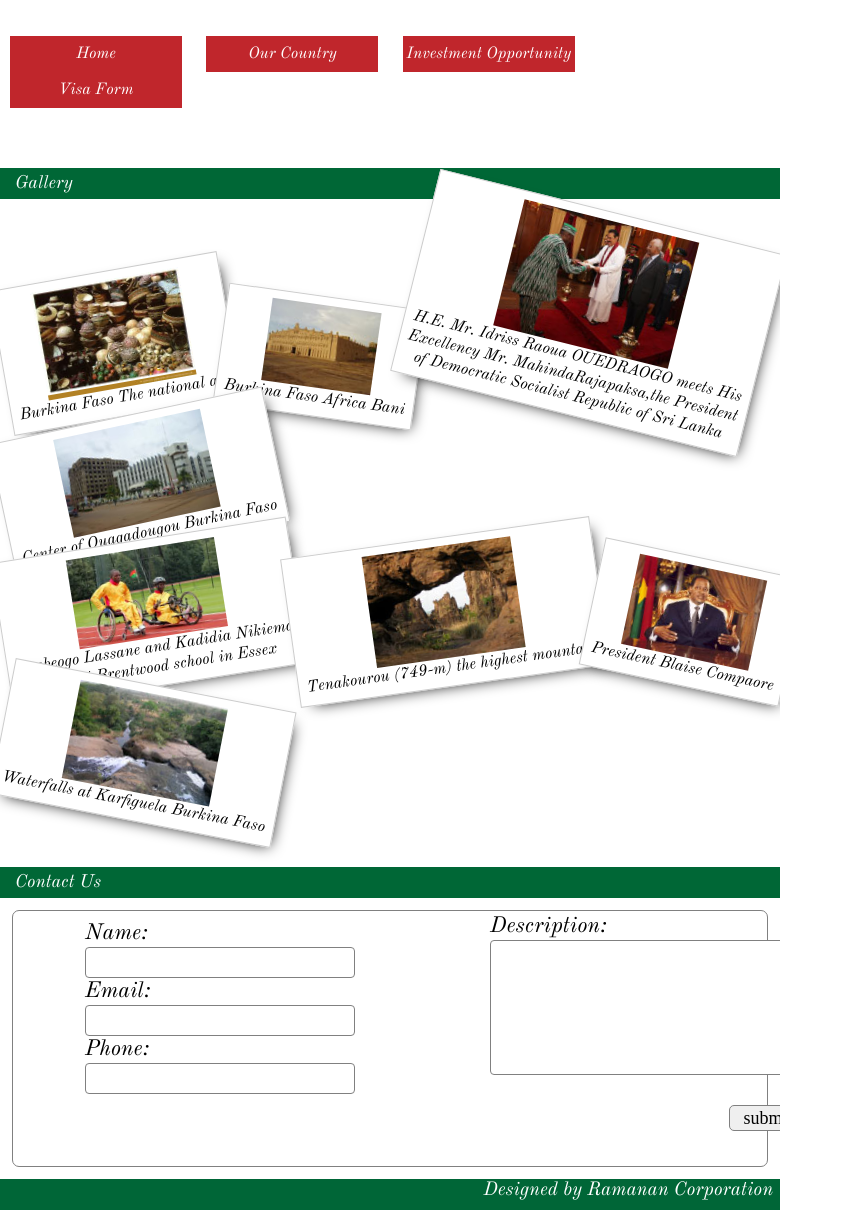
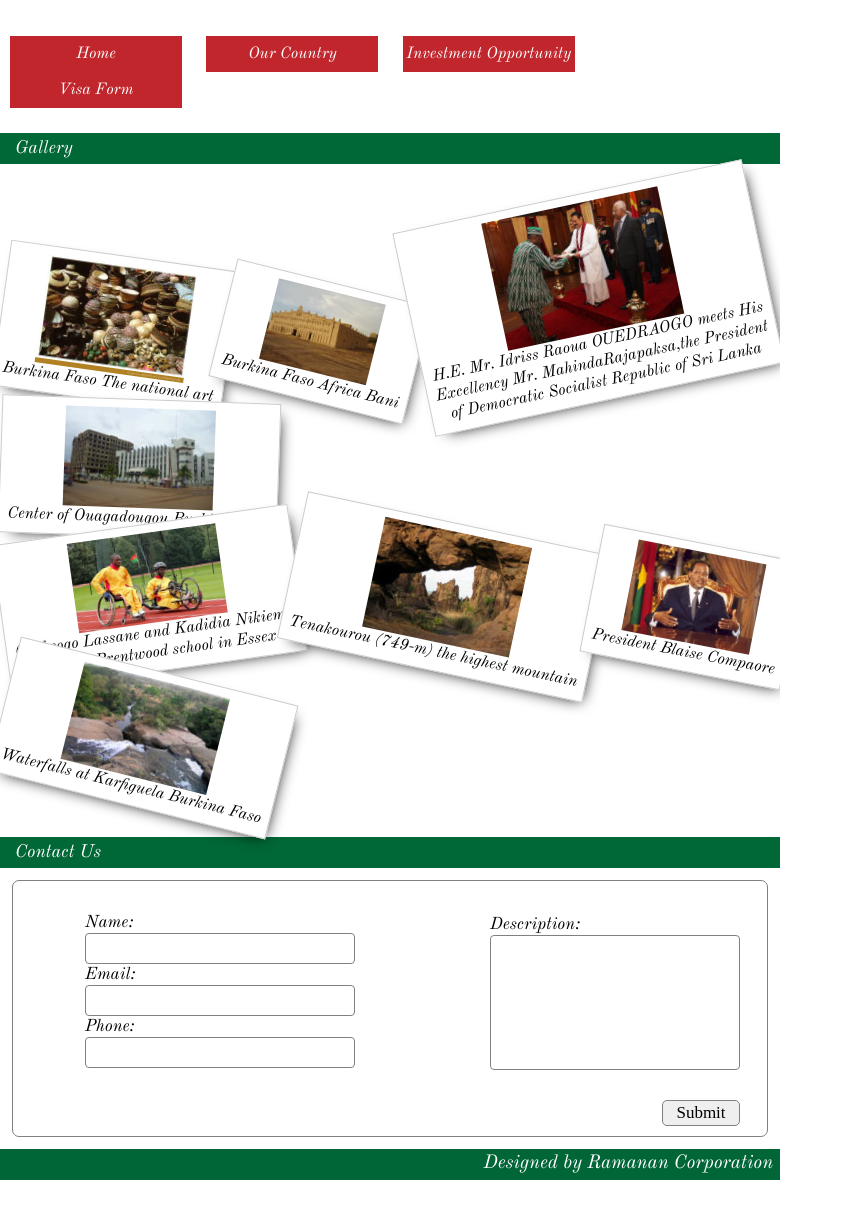
Before and after one commit to rcorp/burkinafasofbtab, a PHP site: page /burkinafasofbtab/ in a window 1280 px wide. Shown: the part 314-1524 px from the top of the page, without its empty margins (0-843 px from the left). After the commit the page ends 1494 px from the top, so only its background shows below. Run offline with PHP 8.4, Linux system fonts and the light colour scheme; some libraries are stand-ins or nearby versions.

Commit message:
BurkinaFaso FB Tab

```diff
--- a/index.php
+++ b/index.php
@@ -27,7 +27,7 @@
 				<div class="gallery">
 					<p>Gallery</p>
 				</div>
-				<div class="photo" id = "collager">
+				<div class="photo" id = "collager"></br>
 					<div class="polaroid">
 						<img src="images/Burkina-Faso-The-national-art.jpg">
 						<div class = "caption">
@@ -76,7 +76,7 @@
 							<p>Waterfalls at Karfiguela Burkina Faso</p>
 						</div>
 					</div>
-				</div>
+				</div></br>
 				<div class="regstration">
 					<p>Contact Us</p>
 				</div>
@@ -99,13 +99,12 @@
 								</div>
 							</td>
 							<td>
-								<div>
+								<div style="padding-top: 31px;">
 									Description:<br>
-									<textarea rows="10" cols="30" NAME="description">
-									</textarea>
+									<textarea rows="10" cols="30" NAME="description" style="width:250px; resize:none; overflow-y:scroll;"></textarea>
 								</div>
 								<div>
-									<input type="submit" name="submit" value="submit" style="width: 78px;float: right;position: relative;top: 30px;border-radius: 5px;height: 26px;">
+									<input type="submit" name="submit" value="Submit" style="width: 78px;float: right;position: relative;top: 30px;border-radius: 5px;height: 26px;">
 								</div>
 							</td>
 						</tr>
@@ -157,8 +156,8 @@
 					?>
 
 
-				<div style="background: #006637;height: 31px;">
-					<p style="float: right;font-size: 19px;color: white;margin-right: 7px;"><a href="http://www.rcorp.co.in" style="text-decoration: none; color: white;">Designed by Ramanan Corporation</a></p>
+				<div class="footerbar">
+					<p class="footerlink"><a href="http://www.rcorp.co.in" style="text-decoration: none; color: white;">Designed by Ramanan Corporation</a></p>
 				</div>
 				<!-- <a href = "http://www.facebook.com/dialog/pagetab?app_id=397865700321865&next=http://localhost/burkinafasofbtab/template.html" > Install </a> -->
 			</div>
@@ -181,7 +180,6 @@
 		    e.src = document.location.protocol + '//connect.facebook.net/en_US/all.js';
 		    document.getElementById('fb-root').appendChild(e); }());
 		</script>
-
 		<script type="text/javascript" src="build/dojo/dojo.js" data-dojo-config="async: 1, isDebug: 0"></script>
 		<script type="text/javascript">
 			require(['dijitx/widget/Collager', 'dojo/domReady!'], function (Collager){
--- a/investmentopportunity.php
+++ b/investmentopportunity.php
@@ -142,8 +142,8 @@
 				</div>
 				<div style="clear:both;"></div>
 
-				<div style="background: #006637;height: 31px;">
-					<p style="float: right;font-size: 19px;color: white;margin-right: 7px;"><a href="http://www.rcorp.co.in" style="text-decoration: none; color: white;">Designed by Ramanan Corporation</a></p>
+				<div class="footerbar">
+					<p class="footerlink"><a href="http://www.rcorp.co.in" style="text-decoration: none; color: white;">Designed by Ramanan Corporation</a></p>
 				</div>
 			</div>
 		</div>
--- a/ourcountry.php
+++ b/ourcountry.php
@@ -36,7 +36,6 @@
 							<p id="investcontent">Its central location in West Africa makes it a transit hub for other West African nations and Burkina Faso’s well-developed road-rail connectivity has put it logistically close to European markets.</p>
 						</div>
 				</div>
-
 				<div class="regstration">
 					<p>QUICK FACTS ABOUT BURKINA FASO</p>
 				</div>
@@ -109,8 +108,8 @@
 
 				<div style="clear:both;"></div>
 
-				<div style="background: #006637;height: 31px;">
-					<p style="float: right;font-size: 19px;color: white;margin-right: 7px;"><a href="http://www.rcorp.co.in" style="text-decoration: none; color: white;">Designed by Ramanan Corporation</a></p>
+				<div class="footerbar">
+					<p class="footerlink"><a href="http://www.rcorp.co.in" style="text-decoration: none; color: white;">Designed by Ramanan Corporation</a></p>
 				</div>
 			</div>
 		</div>
--- a/style.css
+++ b/style.css
@@ -8,8 +8,8 @@
 }
 
 body {
-    height: 1300px;
-    overflow-y: hidden;
+    height: auto;
+    /*overflow-y: hidden;*/
 }
 
 #contentWrapper {
@@ -51,7 +51,7 @@ body {
 .gallery , .regstration {
 	background:#006736;
 	height:31px;
-	margin-top:60px;
+	margin-top:25px;
 	line-height: 31px;
 }
 .contact {
@@ -67,7 +67,7 @@ body {
 	border-radius: 4px;
 	border: 1px solid gray;
 	font-family: ariel;
-	font-size: 18px;
+	font-size: 17px;
 	color: black;
 }
 .contact table td textarea {
@@ -75,13 +75,13 @@ body {
 	border: 1px solid gray;
 	height: 135px;
 	font-family: ariel;
-	font-size: 18px;
+	font-size: 17px;
 	color: black;
 
 }
 .contact table tr td div{
 	padding: 0px 17px 0px 24px;
-	font-size: 22px;
+	font-size: 17px;
 
 }
 .contact  table td {
@@ -217,7 +217,15 @@ body {
 	padding-bottom: 3px
 }
 
-.download {
+.footerbar {
+	background: #006637;
+height: 31px;
+}
 
-
+.footerlink {
+	float: right;
+font-size: 19px;
+color: white;
+margin-right: 7px;
+line-height: 29px;
 }
--- a/visaform.php
+++ b/visaform.php
@@ -65,8 +65,8 @@
 						</div>
 					</div></br>
 
-				<div style="background: #006637;height: 31px;">
-					<p style="float: right;font-size: 19px;color: white;margin-right: 7px;"><a href="http://www.rcorp.co.in" style="text-decoration: none; color: white;">Designed by Ramanan Corporation</a></p>
+				<div class="footerbar">
+					<p class="footerlink"><a href="http://www.rcorp.co.in" style="text-decoration: none; color: white;">Designed by Ramanan Corporation</a></p>
 				</div>
 			</div>
 		</div>
```
